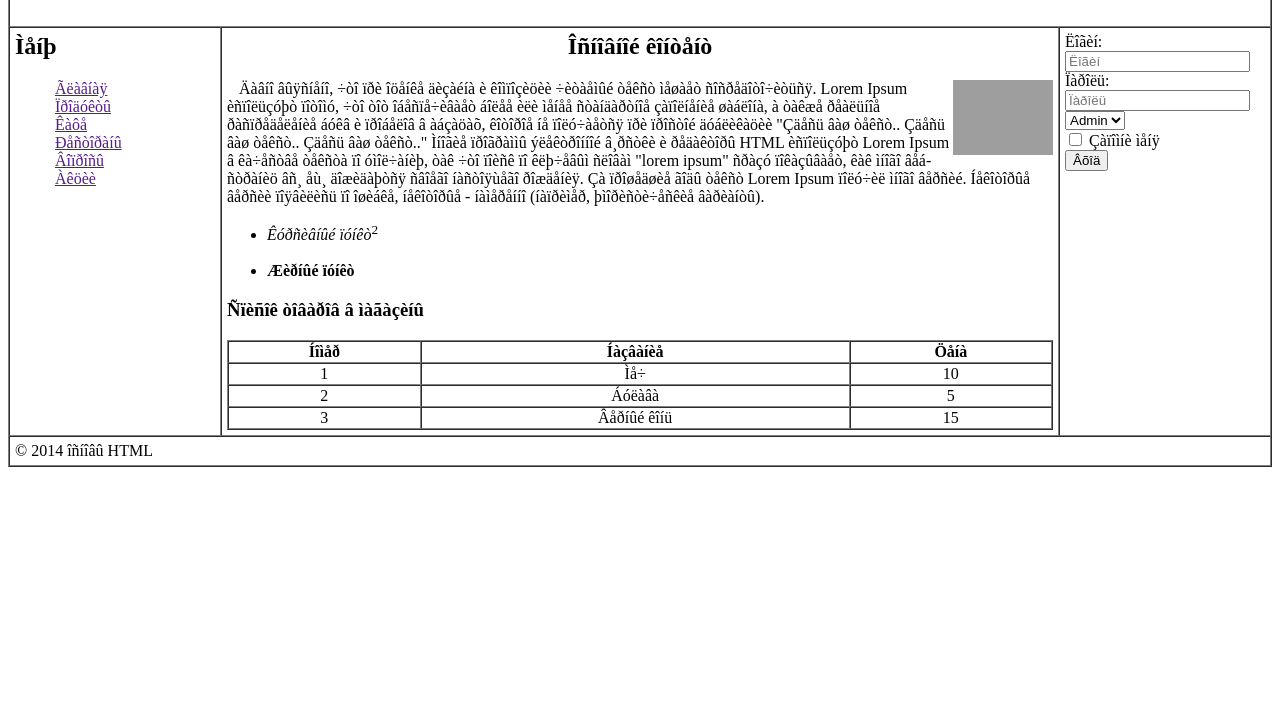
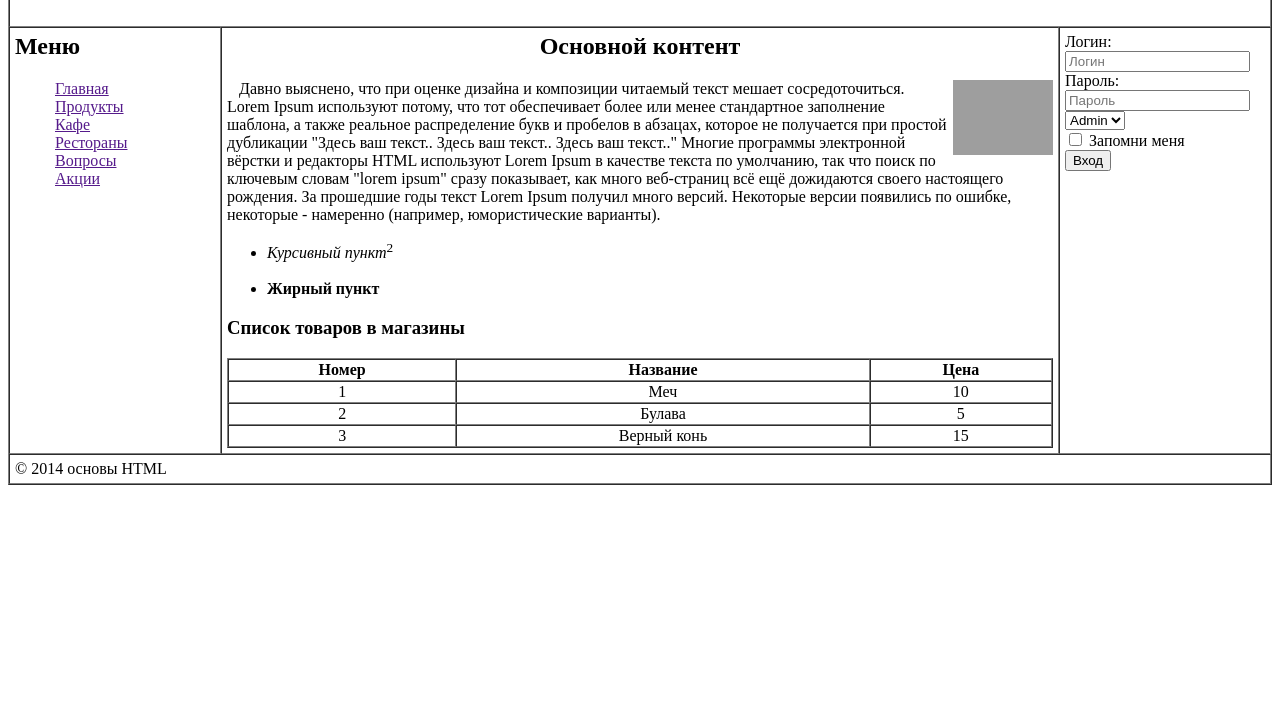
Before and after one commit to PavelShlupkin/HTML, a plain HTML site: page 1task.html in a window 1280 px wide. Shown: the part 82-800 px from the top of the page. Drawn offline with Linux system fonts and the light colour scheme; grey boxes are pictures that could not be loaded.

Commit message:
Update 1task.html

```diff
--- a/1task.html
+++ b/1task.html
@@ -1,7 +1,7 @@
 <html lang="en">
 <head>
     <meta charset="UTF-8">
-    <title>Îñíîâû HTML</title>
+    <title>Основы HTML</title>
 </head>
 <body>
 <table cellpadding="5px" cellspacing="0"  border="1px" width="100%">
@@ -9,74 +9,74 @@
         <tr>
             <td colspan="3" align="center" >
                 <h1>
-                        Ìàêåò çàäàíèÿ ïî "Îñíîâû HTML"
+                        Макет задания по "Основы HTML"
                 </h1>
             </td>
         </tr>
     </thead>
     <tfoot>
         <tr>
-            <td colspan="3">© 2014 îñíîâû HTML</td>
+            <td colspan="3">© 2014 основы HTML</td>
         </tr>
     </tfoot>
     <tr>
         <td valign="top"  width="200px">
-            <h2>Ìåíþ</h2>
+            <h2>Меню</h2>
             <ul type="none" >
-                <li><a href="">Ãëàâíàÿ</a></li>
-                <li><a href="">Ïðîäóêòû</a></li>
-                <li><a href="">Êàôå</a></li>
-                <li><a href="">Ðåñòîðàíû</a></li>
-                <li><a href="">Âîïðîñû</a></li>
-                <li><a href="">Àêöèè</a></li>
+                <li><a href="">Главная</a></li>
+                <li><a href="">Продукты</a></li>
+                <li><a href="">Кафе</a></li>
+                <li><a href="">Рестораны</a></li>
+                <li><a href="">Вопросы</a></li>
+                <li><a href="">Акции</a></li>
             </ul>
         </td>
         <td valign="top">
-            <h2 align="center">Îñíîâíîé êîíòåíò</h2>
+            <h2 align="center">Основной контент</h2>
             <p>
-                <img alt="Òðè Áîãàòûðÿ" align="right" width="100px" src="https://mayday.rocks/wp-content/uploads/2018/12/79.jpg">
-                &nbsp&nbsp&nbspÄàâíî âûÿñíåíî, ÷òî ïðè îöåíêå äèçàéíà è êîìïîçèöèè ÷èòàåìûé òåêñò ìåøàåò ñîñðåäîòî÷èòüñÿ. Lorem Ipsum èñïîëüçóþò ïîòîìó, ÷òî òîò îáåñïå÷èâàåò áîëåå èëè ìåíåå ñòàíäàðòíîå çàïîëíåíèå øàáëîíà, à òàêæå ðåàëüíîå ðàñïðåäåëåíèå áóêâ è ïðîáåëîâ â àáçàöàõ, êîòîðîå íå ïîëó÷àåòñÿ ïðè ïðîñòîé äóáëèêàöèè "Çäåñü âàø òåêñò.. Çäåñü âàø òåêñò.. Çäåñü âàø òåêñò.." Ìíîãèå ïðîãðàììû ýëåêòðîííîé â¸ðñòêè è ðåäàêòîðû HTML èñïîëüçóþò Lorem Ipsum â êà÷åñòâå òåêñòà ïî óìîë÷àíèþ, òàê ÷òî ïîèñê ïî êëþ÷åâûì ñëîâàì "lorem ipsum" ñðàçó ïîêàçûâàåò, êàê ìíîãî âåá-ñòðàíèö âñ¸ åù¸ äîæèäàþòñÿ ñâîåãî íàñòîÿùåãî ðîæäåíèÿ. Çà ïðîøåäøèå ãîäû òåêñò Lorem Ipsum ïîëó÷èë ìíîãî âåðñèé. Íåêîòîðûå âåðñèè ïîÿâèëèñü ïî îøèáêå, íåêîòîðûå - íàìåðåííî (íàïðèìåð, þìîðèñòè÷åñêèå âàðèàíòû).
+                <img alt="Три Богатыря" align="right" width="100px" src="https://mayday.rocks/wp-content/uploads/2018/12/79.jpg">
+                &nbsp&nbsp&nbspДавно выяснено, что при оценке дизайна и композиции читаемый текст мешает сосредоточиться. Lorem Ipsum используют потому, что тот обеспечивает более или менее стандартное заполнение шаблона, а также реальное распределение букв и пробелов в абзацах, которое не получается при простой дубликации "Здесь ваш текст.. Здесь ваш текст.. Здесь ваш текст.." Многие программы электронной вёрстки и редакторы HTML используют Lorem Ipsum в качестве текста по умолчанию, так что поиск по ключевым словам "lorem ipsum" сразу показывает, как много веб-страниц всё ещё дожидаются своего настоящего рождения. За прошедшие годы текст Lorem Ipsum получил много версий. Некоторые версии появились по ошибке, некоторые - намеренно (например, юмористические варианты).
             </p>
             <ul>
-                <li><i>Êóðñèâíûé ïóíêò</i><sup>2</sup></li>
+                <li><i>Курсивный пункт</i><sup>2</sup></li>
                 <br>
-                <li><b>Æèðíûé ïóíêò</b></li>
+                <li><b>Жирный пункт</b></li>
             </ul>
-            <h3>Ñïèñîê òîâàðîâ â ìàãàçèíû</h3>
+            <h3>Список товаров в магазины</h3>
             <table  align="center" width="100%" border="1px" cellspacing="0" >
                 <thead>
                     <tr>
-                        <td align="center" ><b>Íîìåð</b></td>
-                        <td align="center" ><b>Íàçâàíèå</b></td>
-                        <td align="center" ><b>Öåíà</b></td>
+                        <td align="center" ><b>Номер</b></td>
+                        <td align="center" ><b>Название</b></td>
+                        <td align="center" ><b>Цена</b></td>
                     </tr>
                 </thead>
                 <tr>
                     <td align="center"  >1</td>
-                    <td align="center"  >Ìå÷</td>
+                    <td align="center"  >Меч</td>
                     <td align="center"  >10</td>
                 </tr>
                 <tr>
                     <td align="center" >2</td>
-                    <td align="center" >Áóëàâà</td>
+                    <td align="center" >Булава</td>
                     <td align="center" >5</td>
                 </tr>
                 <tr>
                     <td align="center" >3</td>
-                    <td align="center" >Âåðíûé êîíü</td>
+                    <td align="center" >Верный конь</td>
                     <td align="center" >15</td>
                 </tr>
             </table>
         </td>
         <td  valign="top" width="200px">
             <form action="" method="post">
-                <label for="login"> Ëîãèí:</label>
+                <label for="login"> Логин:</label>
                 <br>
-                <input placeholder="Ëîãèí" type="text" id="login" name="login">
+                <input placeholder="Логин" type="text" id="login" name="login">
                 <br>
-                <label for="password"> Ïàðîëü:</label>
+                <label for="password"> Пароль:</label>
                 <br>
-               <input placeholder="Ïàðîëü" type="text" id="password" name="login">
+               <input placeholder="Пароль" type="text" id="password" name="login">
                 <br>
                 <select id="role" name="role">
                     <option selected>Admin</option>
@@ -85,9 +85,9 @@
                 </select>
                 <br>
                 <input type="checkbox" id="remember me" name="remember me">
-                <label for="remember me">Çàïîìíè ìåíÿ</label>
+                <label for="remember me">Запомни меня</label>
                 <br>
-                <button type="enter" name="enter" value="enter">Âõîä</button>
+                <button type="enter" name="enter" value="enter">Вход</button>
             </form>
         </td>
     </tr>
```
